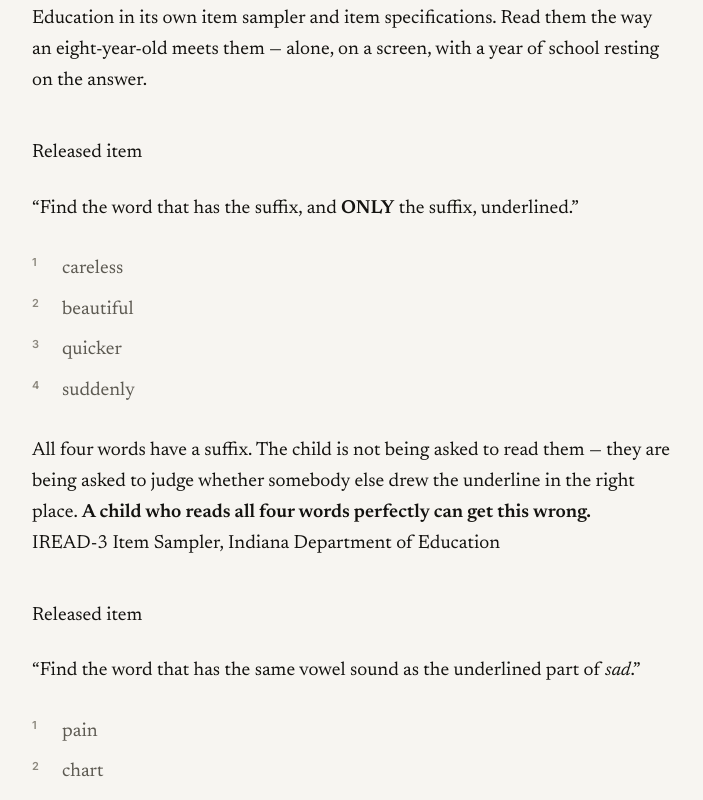
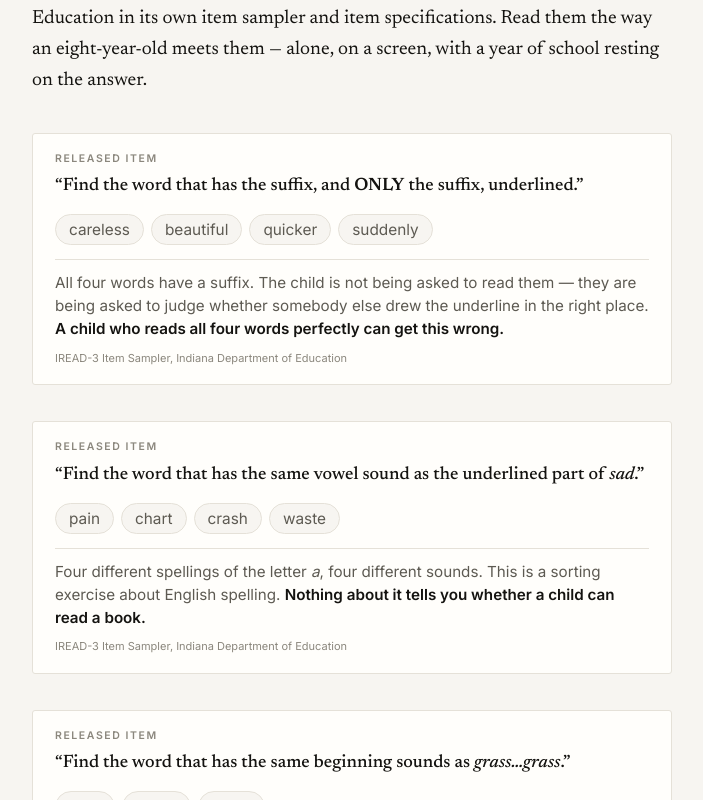
Before and after one commit to Ben10Hiz/luminary-news, a Next.js app: page /story/what-iread-looks-like-from-the-inside in a window 1280 px wide. Shown: the part 1280-2080 px from the top of the page, without its empty margins (288-991 px from the left). Built offline with nearby package versions, Linux system fonts and the light colour scheme; no server answers.

Commit message:
Add files via upload

```diff
--- a/app/globals.css
+++ b/app/globals.css
@@ -338,6 +338,105 @@
   border-bottom: 0;
 }
 
+/* ---------------------------------------------------------------
+   Released test items — presented as the card a child actually meets:
+   the stem, then the answer choices as selectable-looking chips.
+   --------------------------------------------------------------- */
+.article .item {
+  margin: 1.9em 0;
+  background: var(--color-card);
+  border: 1px solid var(--color-line);
+  border-radius: 3px;
+  padding: 20px 22px 18px;
+}
+
+.article .item .item-label {
+  margin: 0 0 10px;
+  font-family: var(--font-sans);
+  font-size: 10.5px;
+  font-weight: 600;
+  line-height: 1;
+  letter-spacing: 0.15em;
+  text-transform: uppercase;
+  color: var(--color-ink-3);
+  max-width: none;
+}
+
+.article .item .stem {
+  margin: 0 0 14px;
+  font-family: var(--font-display);
+  font-size: 1.12rem;
+  font-weight: 500;
+  line-height: 1.45;
+  color: var(--color-ink);
+  max-width: none;
+}
+
+.article .item .choices {
+  margin: 0 0 14px;
+  padding: 0;
+  list-style: none;
+  display: flex;
+  flex-wrap: wrap;
+  gap: 7px;
+  max-width: none;
+}
+
+.article .item .choices li {
+  margin: 0;
+  padding: 7px 13px;
+  font-family: var(--font-sans);
+  font-size: 0.96rem;
+  line-height: 1;
+  color: var(--color-ink-2);
+  border: 1px solid var(--color-line);
+  border-radius: 99px;
+  background: var(--color-paper);
+}
+
+.article .item .choices li::before {
+  content: none;
+}
+
+.article .item .note {
+  margin: 0;
+  padding-top: 12px;
+  border-top: 1px solid var(--color-line);
+  font-family: var(--font-sans);
+  font-size: 0.95rem;
+  line-height: 1.5;
+  color: var(--color-ink-2);
+  max-width: none;
+}
+
+.article .item .src {
+  display: block;
+  margin-top: 10px;
+  font-family: var(--font-sans);
+  font-size: 11px;
+  line-height: 1.4;
+  color: var(--color-ink-3);
+  max-width: none;
+}
+
+/* Emotional phrase inside an account. Starts as body ink, warms to the
+   editorial red when it scrolls into view. */
+.article mark.hl {
+  background: none;
+  color: inherit;
+  transition: color 1100ms cubic-bezier(0.4, 0, 0.2, 1);
+}
+
+.article mark.hl.lit {
+  color: var(--color-flag);
+}
+
+@media (prefers-reduced-motion: reduce) {
+  .article mark.hl {
+    transition: none;
+  }
+}
+
 .article.dropcap > p:first-of-type::first-letter {
   float: left;
   font-family: var(--font-display);
```
